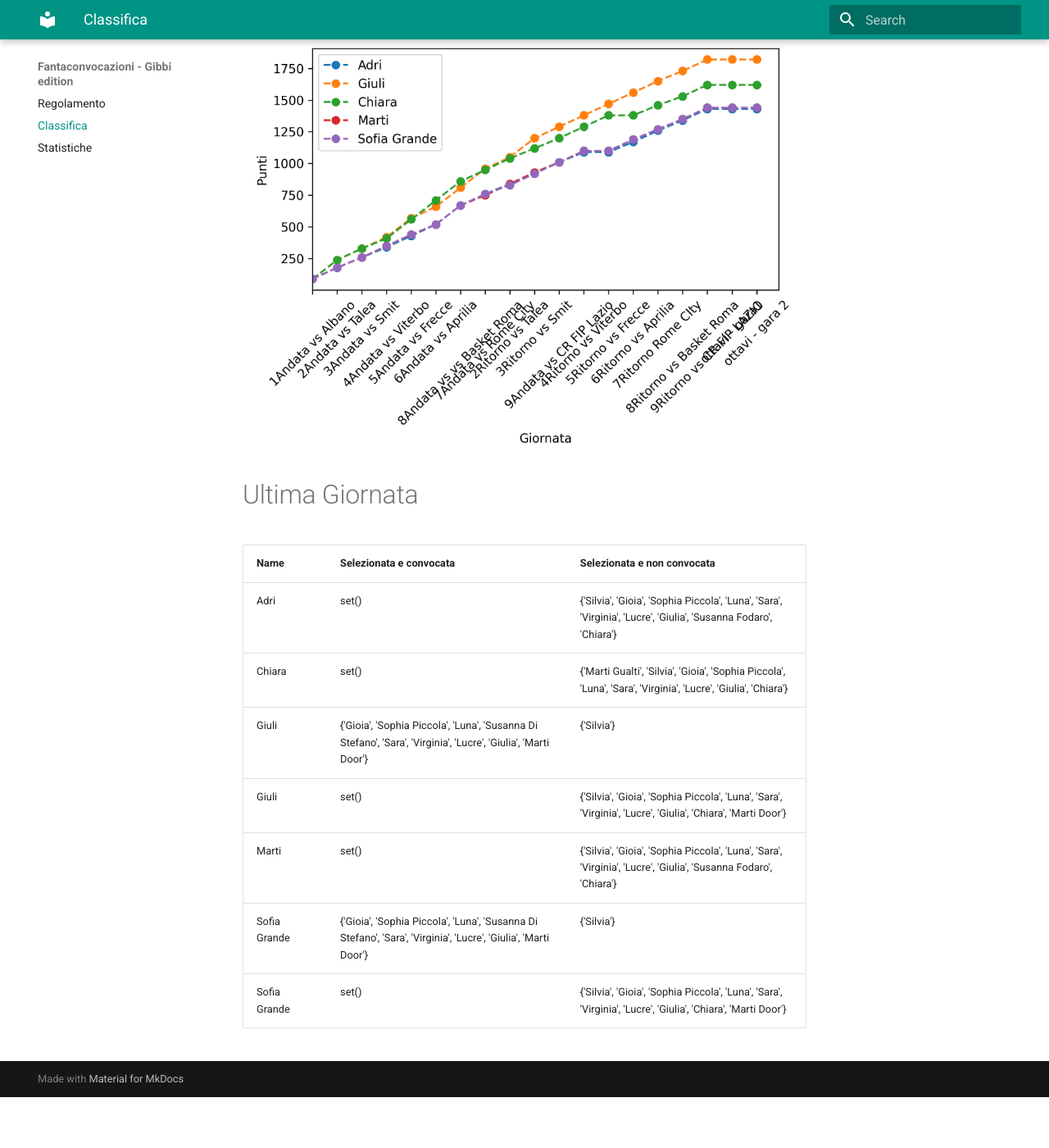
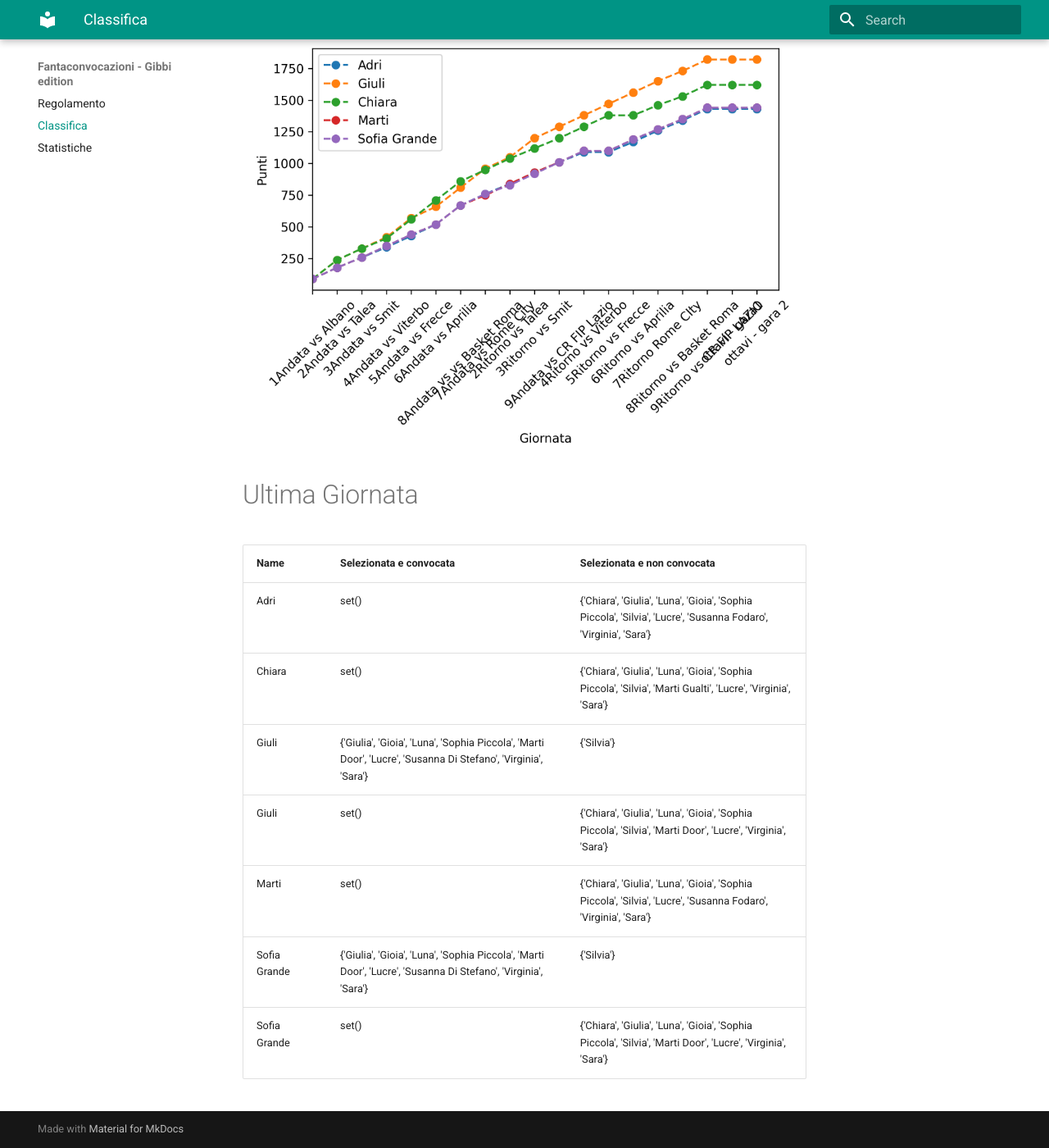
Before and after one commit to martinig94/fantagibbi, an MkDocs documentation site: the page built from docs/Classifica.md, in a window 1280 px wide and 1400 px high, scrolled down 565 px. Shown: the whole window at 82% size. Built offline with MkDocs 1.6.1 and Material for MkDocs 9.7.7, drawn with Linux system fonts in a browser that asks for light colours; before the commit the page ends 1903 px from its top, so only the background shows below that.

Commit message:
Auto-update from main.py

```diff
--- a/docs/Classifica.md
+++ b/docs/Classifica.md
@@ -18,11 +18,11 @@
 <!-- START_TABLE CORRECT -->
 | Name         | Selezionata e convocata                                                                                        | Selezionata e non convocata                                                                                      |
 |:-------------|:---------------------------------------------------------------------------------------------------------------|:-----------------------------------------------------------------------------------------------------------------|
-| Adri         | set()                                                                                                          | {'Silvia', 'Gioia', 'Sophia Piccola', 'Luna', 'Sara', 'Virginia', 'Lucre', 'Giulia', 'Susanna Fodaro', 'Chiara'} |
-| Chiara       | set()                                                                                                          | {'Marti Gualti', 'Silvia', 'Gioia', 'Sophia Piccola', 'Luna', 'Sara', 'Virginia', 'Lucre', 'Giulia', 'Chiara'}   |
-| Giuli        | {'Gioia', 'Sophia Piccola', 'Luna', 'Susanna Di Stefano', 'Sara', 'Virginia', 'Lucre', 'Giulia', 'Marti Door'} | {'Silvia'}                                                                                                       |
-| Giuli        | set()                                                                                                          | {'Silvia', 'Gioia', 'Sophia Piccola', 'Luna', 'Sara', 'Virginia', 'Lucre', 'Giulia', 'Chiara', 'Marti Door'}     |
-| Marti        | set()                                                                                                          | {'Silvia', 'Gioia', 'Sophia Piccola', 'Luna', 'Sara', 'Virginia', 'Lucre', 'Giulia', 'Susanna Fodaro', 'Chiara'} |
-| Sofia Grande | {'Gioia', 'Sophia Piccola', 'Luna', 'Susanna Di Stefano', 'Sara', 'Virginia', 'Lucre', 'Giulia', 'Marti Door'} | {'Silvia'}                                                                                                       |
-| Sofia Grande | set()                                                                                                          | {'Silvia', 'Gioia', 'Sophia Piccola', 'Luna', 'Sara', 'Virginia', 'Lucre', 'Giulia', 'Chiara', 'Marti Door'}     |
+| Adri         | set()                                                                                                          | {'Chiara', 'Giulia', 'Luna', 'Gioia', 'Sophia Piccola', 'Silvia', 'Lucre', 'Susanna Fodaro', 'Virginia', 'Sara'} |
+| Chiara       | set()                                                                                                          | {'Chiara', 'Giulia', 'Luna', 'Gioia', 'Sophia Piccola', 'Silvia', 'Marti Gualti', 'Lucre', 'Virginia', 'Sara'}   |
+| Giuli        | {'Giulia', 'Gioia', 'Luna', 'Sophia Piccola', 'Marti Door', 'Lucre', 'Susanna Di Stefano', 'Virginia', 'Sara'} | {'Silvia'}                                                                                                       |
+| Giuli        | set()                                                                                                          | {'Chiara', 'Giulia', 'Luna', 'Gioia', 'Sophia Piccola', 'Silvia', 'Marti Door', 'Lucre', 'Virginia', 'Sara'}     |
+| Marti        | set()                                                                                                          | {'Chiara', 'Giulia', 'Luna', 'Gioia', 'Sophia Piccola', 'Silvia', 'Lucre', 'Susanna Fodaro', 'Virginia', 'Sara'} |
+| Sofia Grande | {'Giulia', 'Gioia', 'Luna', 'Sophia Piccola', 'Marti Door', 'Lucre', 'Susanna Di Stefano', 'Virginia', 'Sara'} | {'Silvia'}                                                                                                       |
+| Sofia Grande | set()                                                                                                          | {'Chiara', 'Giulia', 'Luna', 'Gioia', 'Sophia Piccola', 'Silvia', 'Marti Door', 'Lucre', 'Virginia', 'Sara'}     |
 <!-- END_TABLE CORRECT -->
```
